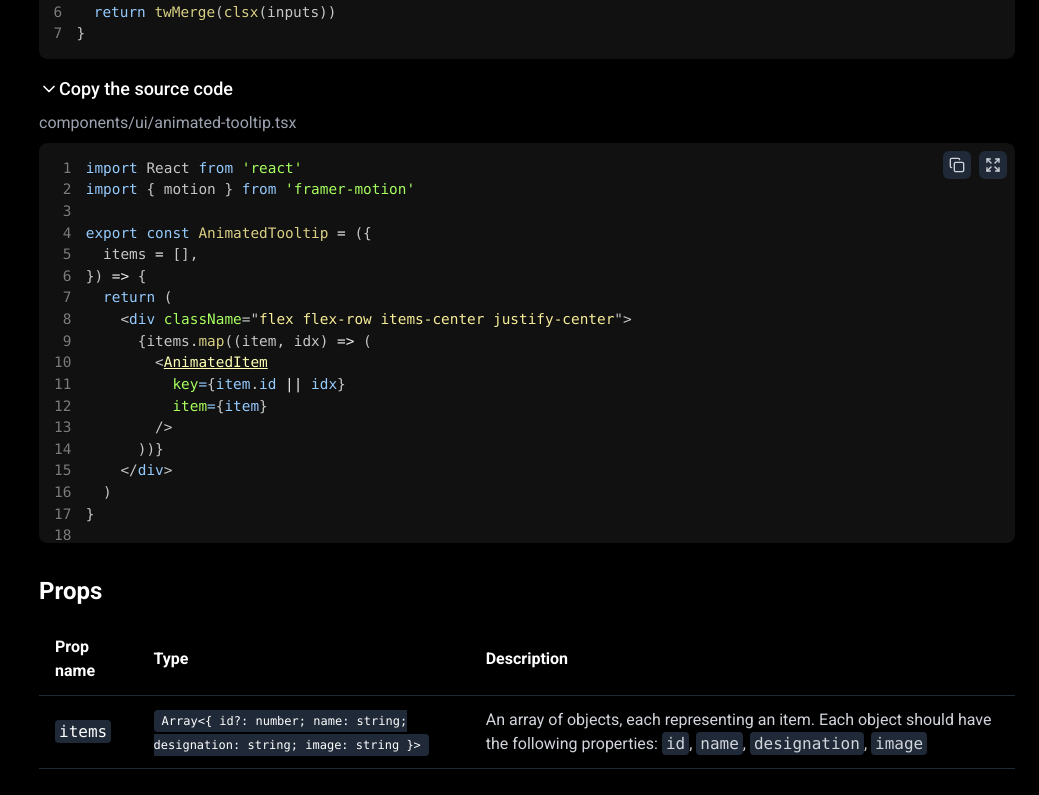
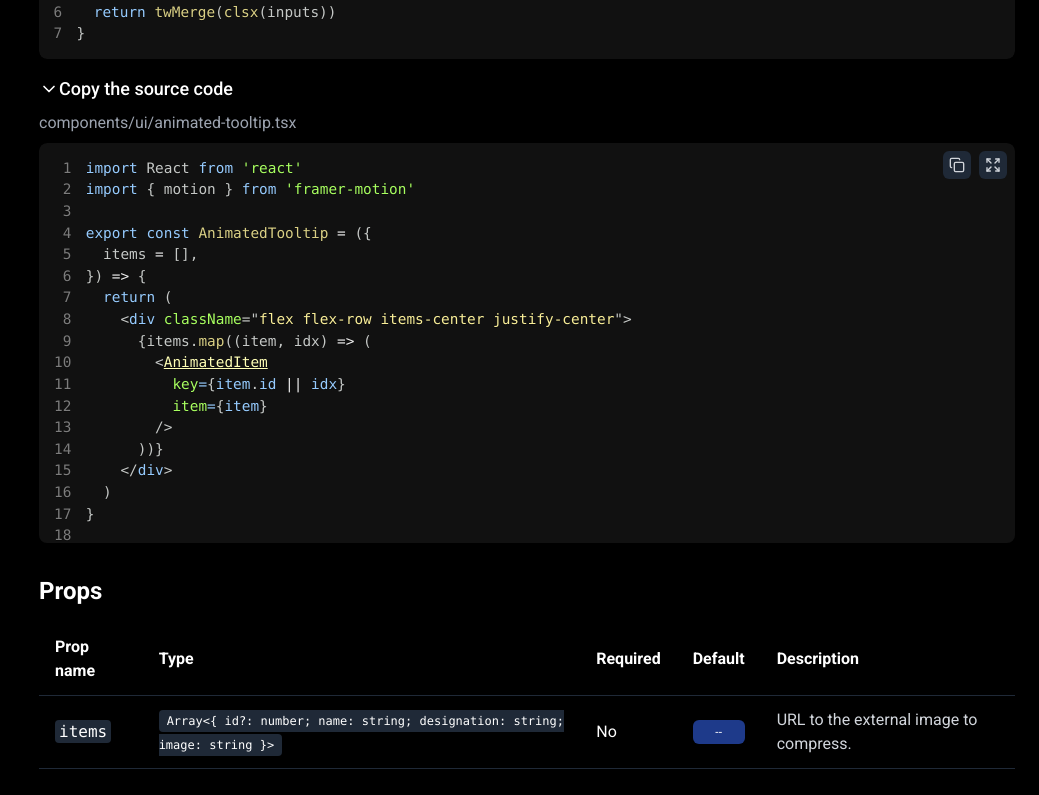
Before and after one commit to Aditay-Singh06/pixcel-craft, a Next.js app in the folder frontend/: page /main/getstarted in a window 1280 px wide. Shown: the part 852-1647 px from the top of the page, without its empty margins (241-1280 px from the left). Built offline with nearby package versions, Linux system fonts and the light colour scheme.

Commit message:
row added in props

```diff
--- a/frontend/src/app/main/getstarted/page.jsx
+++ b/frontend/src/app/main/getstarted/page.jsx
@@ -288,6 +288,8 @@ export function cn(...inputs: ClassValue[]) {
                   <tr className="border-b border-gray-800">
                     <th className="py-3 px-4 text-left">Prop name</th>
                     <th className="py-3 px-4 text-left">Type</th>
+                    <th className="py-3 px-4 text-left">Required</th>
+                    <th className="py-3 px-4 text-left">Default</th>
                     <th className="py-3 px-4 text-left">Description</th>
                   </tr>
                 </thead>
@@ -305,24 +307,17 @@ export function cn(...inputs: ClassValue[]) {
                         &gt;
                       </code>
                     </td>
+                    <td className="py-3 px-4">
+                      No
+                    </td>
+                    <td className="py-3 px-4">
+                      <div className="bg-blue-900 flex justify-center items-center rounded-md text-xs text-white px-2 py-1">
+                        --
+                      </div>
+                    </td>
                     <td className="py-3 px-4 text-gray-300">
-                      An array of objects, each representing an item. Each
-                      object should have the following properties:{" "}
-                      <code className="bg-gray-800 px-1 py-0.5 rounded">
-                        id
-                      </code>
-                      ,{" "}
-                      <code className="bg-gray-800 px-1 py-0.5 rounded">
-                        name
-                      </code>
-                      ,{" "}
-                      <code className="bg-gray-800 px-1 py-0.5 rounded">
-                        designation
-                      </code>
-                      ,{" "}
-                      <code className="bg-gray-800 px-1 py-0.5 rounded">
-                        image
-                      </code>
+                    URL to the external image to compress.
+
                     </td>
                   </tr>
                 </tbody>
```
